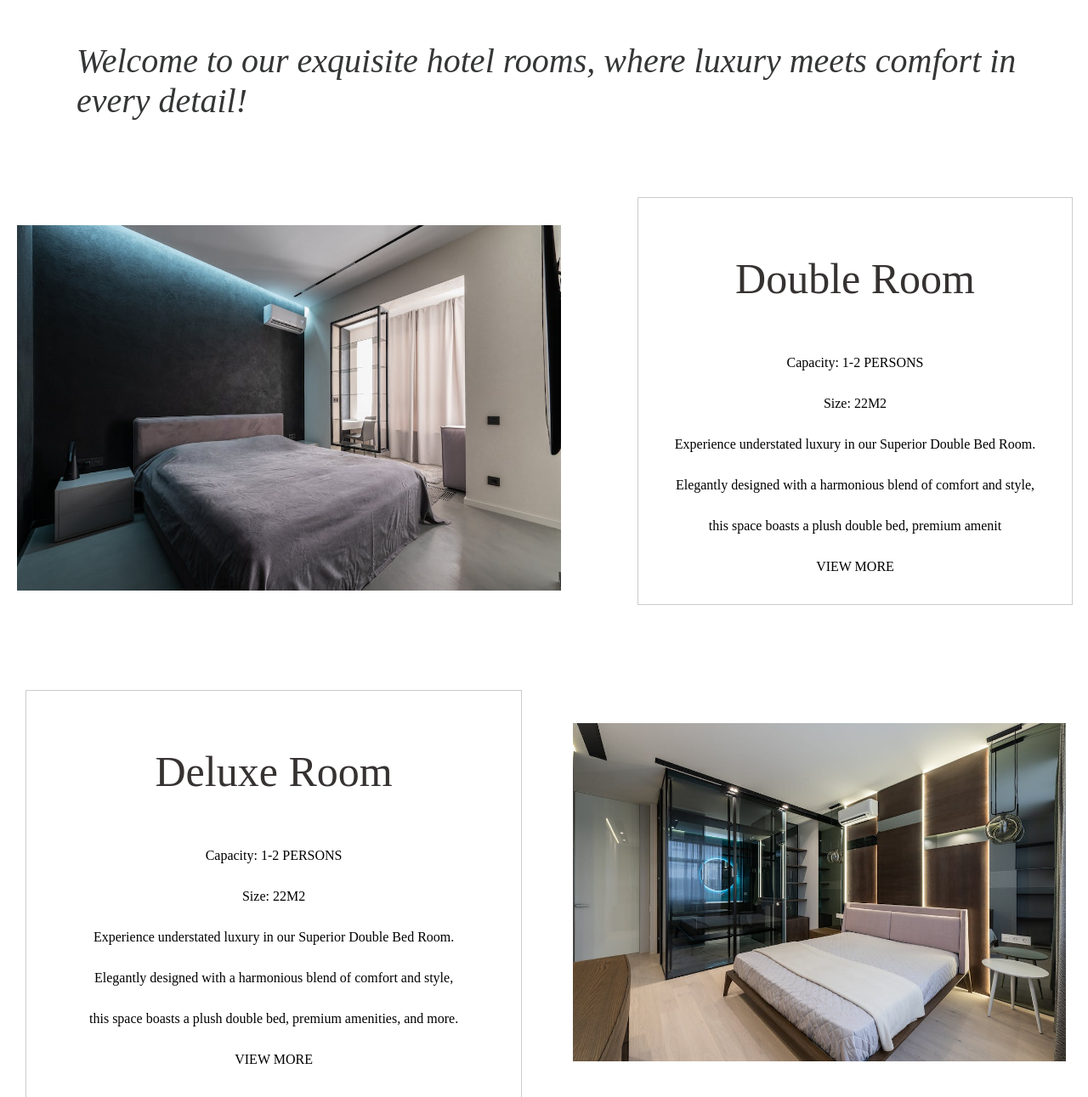
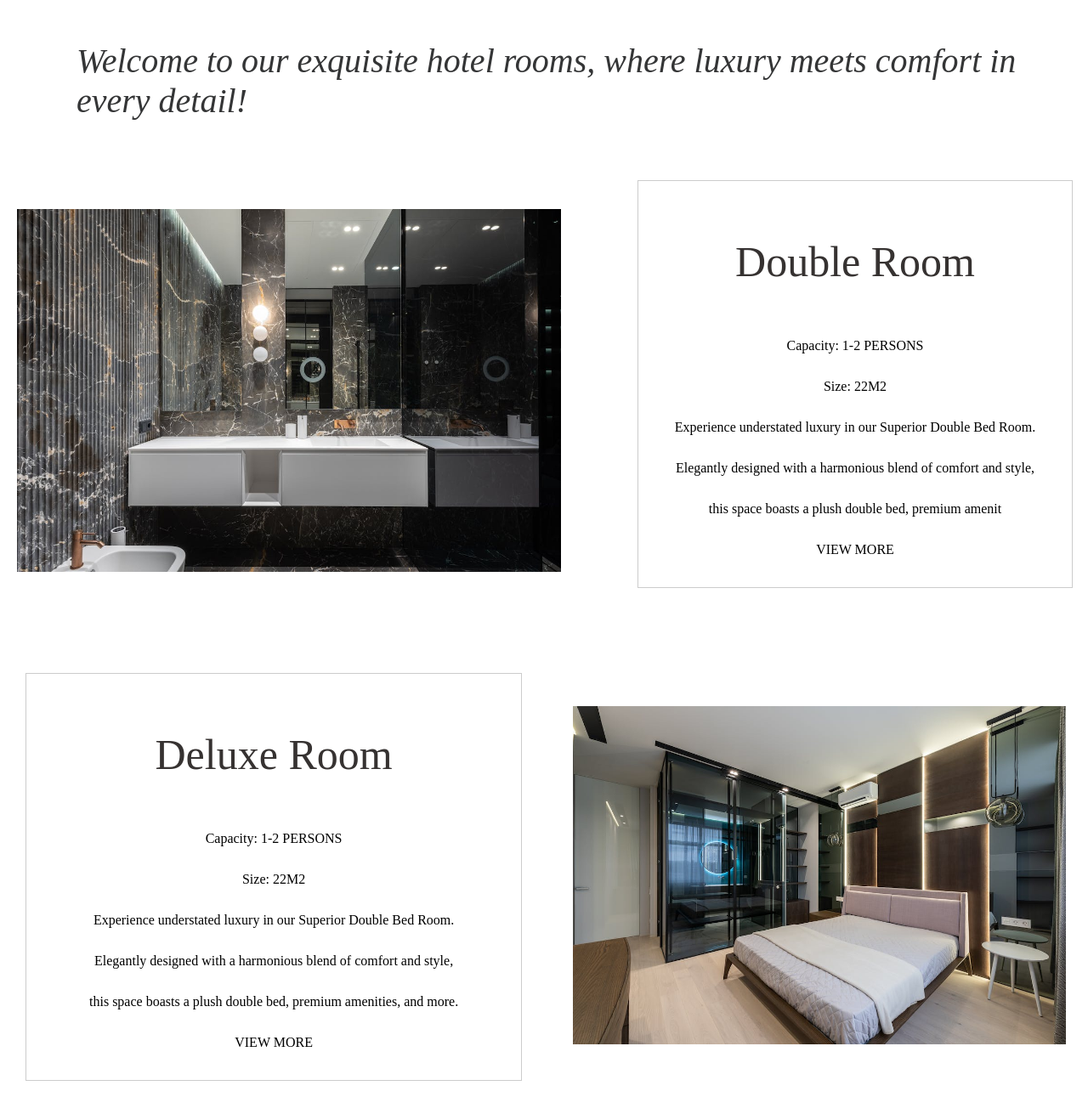
Before and after one commit to LaidaR3/Projekti-WEB, a PHP site: page /rooms.html in a window 1280 px wide. Shown: the part 542-1833 px from the top of the page at 85% size. Run offline with PHP 8.4, Linux system fonts and the light colour scheme.

Commit message:
slider1 tek rooms

```diff
--- a/rooms.html
+++ b/rooms.html
@@ -33,7 +33,9 @@
           <p id="img-header"> Welcome to our exquisite hotel rooms, where luxury meets comfort in every detail!</p>
         <div class="dhoma1">
             <div id="dhomafoto">
-            <img src="./imgs/dhoma1.jpeg"height= "100%" width="40%" ></div>
+            <img id="slideshow" height= "100%" width="40%" >
+
+        </div>
 
         <div id="pershkrimi">
             <h1 id="doubleRoom">Double Room</h1>
@@ -142,5 +144,23 @@
 
     </footer>
 
+    <script>
+        let i = 0;
+        let imgArray = ['imgs/dhoma1.jpeg','imgs/slider3.jpeg'];
+
+        function changeImg(){
+            document.getElementById('slideshow').src = imgArray[i];
+
+            if(i< imgArray.length -1){
+                i++;
+            }
+            else{
+                i=0;
+            }
+            setTimeout("changeImg()", 2000);
+        }
+        document.addEventListener(onload, changeImg());
+    </script>
+
 </body>
 </html>
--- a/style.css
+++ b/style.css
@@ -913,7 +913,7 @@ ol{
     color: brown;
 }
 .dhoma1 {
-    margin-top: 50px;
+    margin-top: 30px;
     display: flex;
     align-items: center;
     width: 100%;
```
Also changed, not shown: imgs/slider2.jpeg (added), imgs/slider3.jpeg (added).
